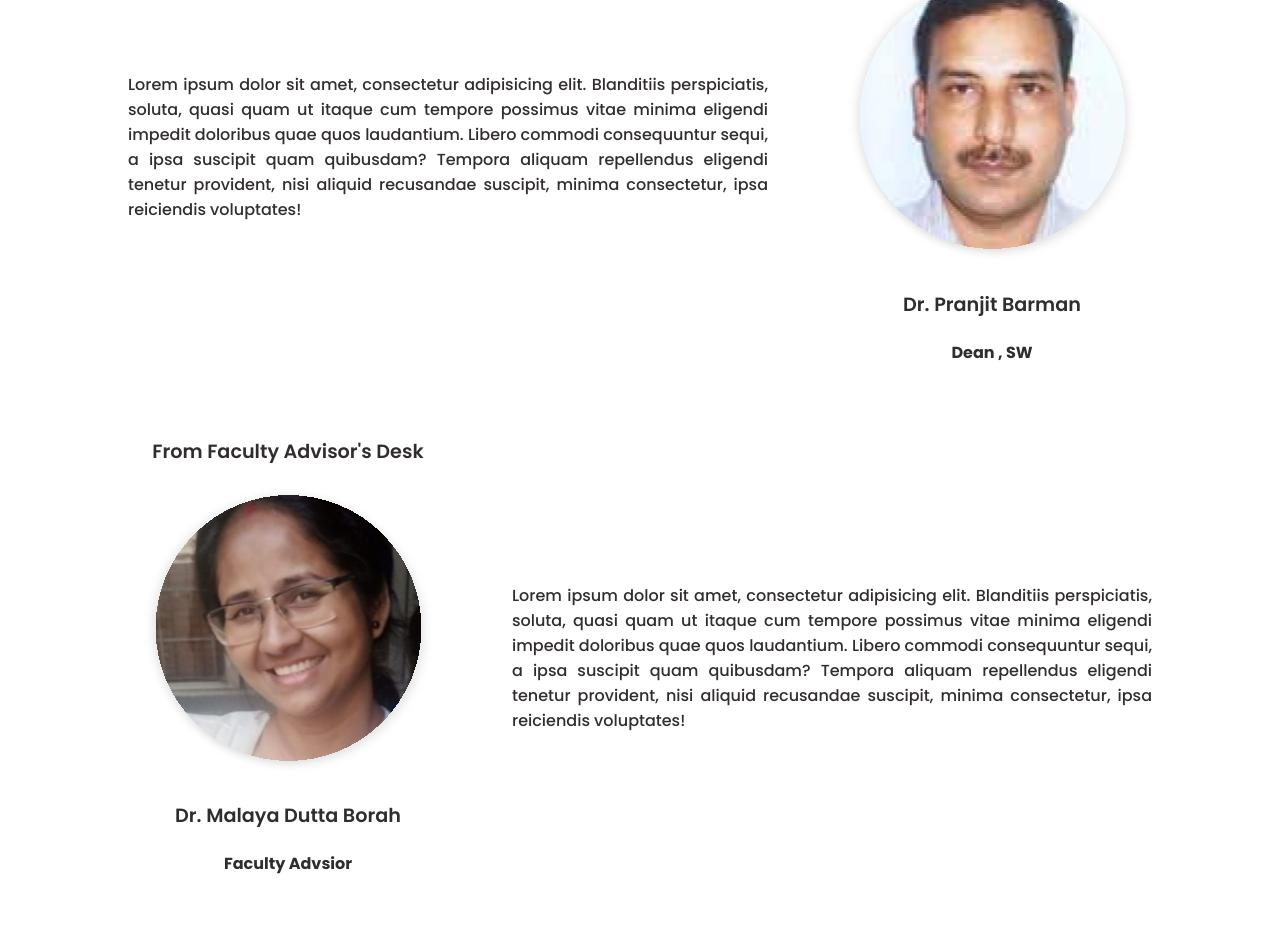
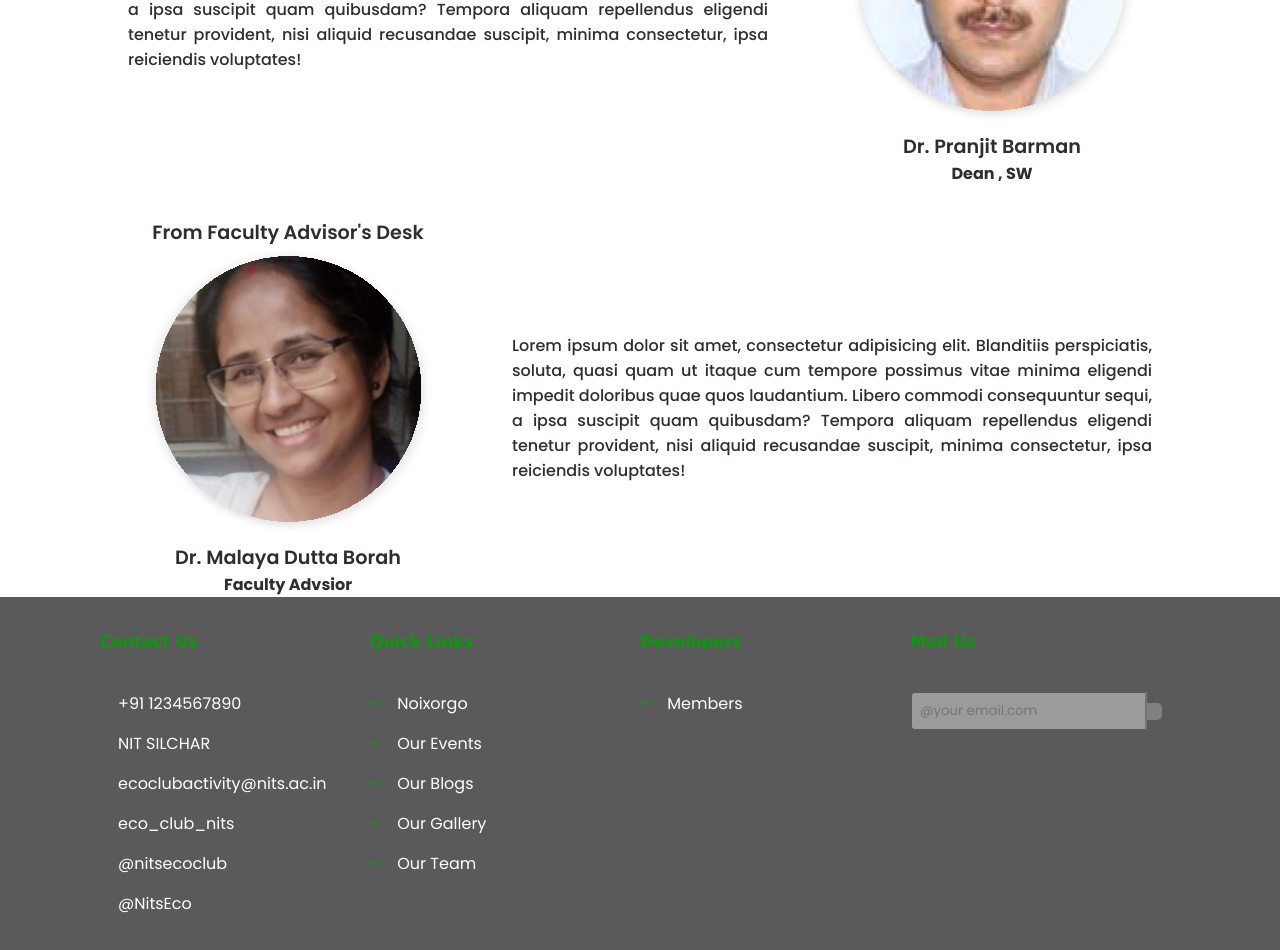
Before and after one commit to parthaxntn/Eco-club-website, a React (Create React App) app: page /team in a window 1280 px wide. Shown: the part 1240-2190 px from the top of the page. Before the commit the page ends 2137 px from the top, so only its background shows below. Built offline with nearby package versions, Linux system fonts and the light colour scheme.

Commit message:
ADD: Footer

```diff
--- a/src/App.js
+++ b/src/App.js
@@ -11,6 +11,7 @@ import Gallery from './pages/Gallery/Gallery';
 import Events from './pages/Events/Events';
 import Blog from './pages/Blog/Blog';
 import Navbar from './components/Navbar/Navbar';
+import Footer from './components/Footer/Footer';
 
 function App() {
 
@@ -26,6 +27,7 @@ function App() {
           <Route path='/blog' element={<Blog />} />
           <Route path='/team' element={<Team />} />
         </Routes>
+        <Footer/>
       </BrowserRouter>
     </div>
   );
--- /dev/null
+++ b/src/components/Footer/Footer.css
@@ -0,0 +1,104 @@
+*{
+    margin: 0;
+    padding: 0;
+    box-sizing: border-box;
+    font-family: 'Poppins', sans-serif;
+}
+.footer_containeer{
+    box-sizing: border-box;
+    background-color: #5A5A5A;
+    display: flex;
+    padding-left: 100px;
+    padding-top: 10px;
+    padding-bottom: 10px;
+    padding-right: 100px;
+    /* font-size: 23px; */
+
+}
+footer p{
+    color: rgba(5, 158, 5, 0.949);
+    font-weight: bolder;
+    font-family: 'Lucida Sans', 'Lucida Sans Regular', 'Lucida Grande', 'Lucida Sans Unicode', Geneva, Verdana, sans-serif;
+    padding-bottom: 40px;
+    text-align: left;
+}
+.footer_box{
+    color: rgba(5, 158, 5, 0.949);
+    /*font-size:bold;
+    font-family: 'Lucida Sans', 'Lucida Sans Regular', 'Lucida Grande', 'Lucida Sans Unicode', Geneva, Verdana, sans-serif;*/
+    display: flex;
+    flex-direction: column;
+    width: 25%;
+
+}
+.footer_box{
+    padding-top: 25px;
+    padding-bottom: 25px;
+}
+.footer_box_1 i{
+    margin-right: 18px;
+    color: rgba(5, 158, 5, 0.949);
+}
+.footer_box_1{
+    padding-bottom: 15px;
+}
+.footer_box_1 a{
+    color: white;
+    /* font-family:Arial, Helvetica, sans-serif ; */
+    font-style: normal;
+    text-decoration: none;
+
+}
+.footer_box li{
+    padding-bottom: 15px;
+}
+.footer_box li a{
+    color: white;
+    text-decoration: none;
+
+}
+span{
+    font-weight: bolder;
+    padding-right: 18px;
+}
+.footer_box ul li{
+    list-style: none;
+}
+a:hover{
+    color: none;
+    cursor: pointer;
+}
+input[type=email]{
+  background-color: rgba(255, 255, 255, 0.397);
+  color: white;
+  border-left: 2px solid #5A5A5A;
+  border-top: 2px solid #5A5A5A;
+  border-bottom: 2px solid #5A5A5A;
+  padding: 8px;
+  border-top-left-radius: 5px;
+  border-bottom-left-radius: 5px;
+  overflow: hidden;
+  width: 100%;
+  outline: none;
+  /*background-color: rgba(128, 128, 128, 0.797);*/
+}
+#mail{
+    display: flex;
+    flex-direction: row;
+    align-items: center;
+}
+#mail i{
+    background-color: grey;
+    color: #ffffff;
+    padding: 6.5px;
+    border-right: 2px solid grey;
+    border-top: 2px solid grey;
+    border-bottom: 2px solid grey;
+    border-top-right-radius: 5px;
+    border-bottom-right-radius: 5px;
+
+}
+
+/* .box ul li::marker{
+    width: 50px;
+} */
--- /dev/null
+++ b/src/components/Footer/Footer.jsx
@@ -0,0 +1,61 @@
+import React from 'react'
+import './Footer.css'
+
+const Footer = () => {
+    return (
+        <footer>
+            <div class="footer_containeer">
+                <div class="footer_box"><p>Contact Us</p>
+                    <div class="footer_box_1">
+                        <i class="fa-solid fa-phone"></i>
+                        <a href="tel:123-456-7890" target="_blank">+91 1234567890</a>
+                    </div>
+                    <div class="footer_box_1">
+                        <i class="fa-solid fa-location-dot"></i>
+                        <a href="https://www.google.com/maps/place/National+Institute+Of+Technology,+Silchar/@24.7577144,92.7901042,17z/data=!3m1!4b1!4m5!3m4!1s0x374e49dcb63bae9b:0x81efa836714a289b!8m2!3d24.7577144!4d92.7922929" target="_blank">NIT SILCHAR</a>
+                    </div>
+                    <div class="footer_box_1">
+                        <i class="fa-regular fa-envelope"></i>
+                        <a href="mailto: ecoclubactivity@nits.ac.in" target="blank">ecoclubactivity@nits.ac.in</a>
+                    </div>
+                    <div class="footer_box_1">
+                        <i class="fa-brands fa-instagram"></i>
+                        <a href="https://www.instagram.com/eco_club_nits/" target="blank">eco_club_nits</a>
+                    </div>
+                    <div class="footer_box_1">
+                        <i class="fa-brands fa-facebook"></i>
+                        <a href="https://l.instagram.com/?u=https%3A%2F%2Fm.facebook.com%2Fnitsecoclub%2F%3Ftsid%3D0.7935080479496242%26source%3Dresult&e=ATP7jhg69HRisUR1Cv9UkrgE14602QuQBSYfivVTCdVj7Sg0bUUJuJAGhLgxOqhLhkexllnJJsnX4qKnBHr7Qw&s=1" target="_blank">@nitsecoclub</a>
+                    </div>
+                    <div class="footer_box_1">
+                        <i class="fa-brands fa-twitter"></i>
+                        <a href="https://twitter.com/NitsEco" target="_blank">@NitsEco</a>
+                    </div>
+                </div>
+                <div class="footer_box"><p>Quick Links</p>
+                    <ul>
+                        <li><span>-</span><a href="#">Noixorgo</a></li>
+                        <li><span>-</span><a href="#">Our Events</a></li>
+                        <li><span>-</span><a href="#">Our Blogs</a></li>
+                        <li><span>-</span><a href="#">Our Gallery</a></li>
+                        <li><span>-</span><a href="#">Our Team</a></li>
+                    </ul>
+                </div>
+                <div class="footer_box"><p>Developers</p>
+                    <ul>
+                        <li><span>-</span><a href="#">Members</a></li>
+                    </ul>
+                </div>
+                <div class="footer_box"><p>Mail Us</p>
+                    <div class="footer_box_1" id="mail">
+                        <form action="">
+                            <input type="email" name="email" id="email" required placeholder="@your email.com" />
+                        </form>
+                        <i class="fa-solid fa-paper-plane"></i>
+                    </div>
+                </div>
+            </div>
+        </footer>
+    )
+}
+
+export default Footer
```
